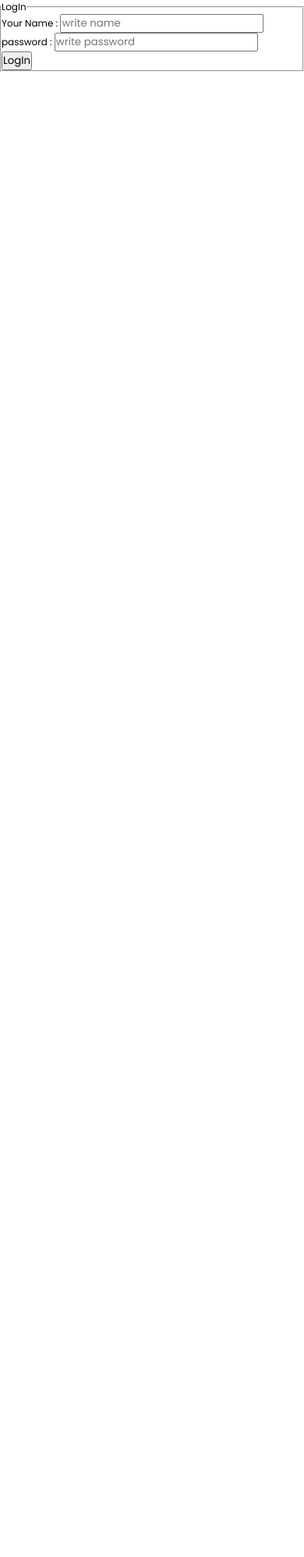
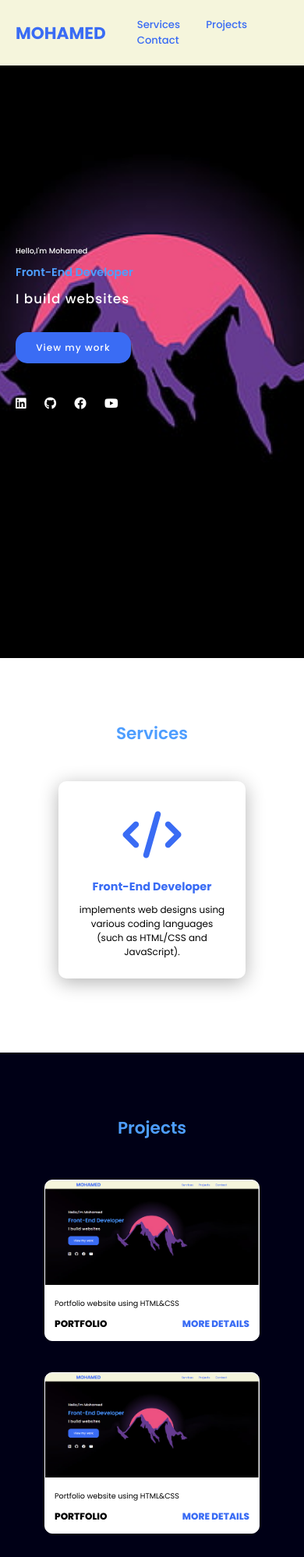
Before and after one commit to mohamedali-sc/mohamedalisc.github.io, a plain HTML site: page index.html in a window 390 px wide. Shown: the top 1997 px of the page at 78% size. Before the commit the page ends 844 px from the top, so only its background shows below. Drawn offline with Linux system fonts and the light colour scheme.

Commit message:
firstcoomit

```diff
--- a/index.html
+++ b/index.html
@@ -1,25 +1,126 @@
 <!DOCTYPE html>
-<html>
+<html lang="en">
 <head>
-    <meta charset="utf-8">
+    <meta charset="UTF-8">
+    <meta http-equiv="X-UA-Compatible" content="IE=edge">
     <meta name="viewport" content="width=device-width, initial-scale=1.0">
-    <title>front end</title>
+    <title>Mohamed Ali</title>
+    <link rel="stylesheet" href="https://cdnjs.cloudflare.com/ajax/libs/font-awesome/6.0.0/css/all.min.css">
     <link rel="stylesheet" href="style.css">
+
 </head>
 <body>
+    <header>
+        <a href="#" class="logo">Mohamed</a>
+        <nav class="navigation">
+            <a href="#services">Services</a>
+            <a href="#projects">Projects</a>
+            <a href="#Contact">Contact</a>
+        </nav>
+    </header>
+    <section class="main">
+        <div>
+            <h2>Hello,I'm Mohamed<br><span> Front-End Developer</span></h2>
+            <h3> I build websites</h3>
 
-    <fieldset class="login">
-        <legend>LogIn</legend>
-        <form>
+            <a href="#projects" class="main-button"> View my work</a>
+            <div class="icons">
+                <a href="https://www.linkedin.com/in/mohamed-ali-932278199"><i class="fa-brands fa-linkedin"></i></a>
+                <a href="https://github.com/mohamedali-sc"><i class="fa-brands fa-github"></i></a>
+                <a href="https://www.facebook.com/profile.php?id=100039612553737"><i class="fa-brands fa-facebook"></i></a>
+                <a href="https://www.youtube.com/channel/UCjWjqPSjrup-W7hP-h-Dh_A"><i class="fa-brands fa-youtube"></i></a>
 
-        <label for="Name" >Your Name :</label>
-        <input type="text" placeholder="write name"><br>
-        <label for="Name" >password : </label>
-        <input type="password" placeholder="write password"><br>
-        <input type="button" value="LogIn" />
+            </div>
 
-    </form>
-    </fieldset>
+        </div>
+    </section>
+
+        <section class="cards" id="services">
+            <h2 class="titel">Services</h2>
+            <div class="content">
+                <div class="card">
+                    <div class="icon">
+                        <i class="fa-solid fa-code"></i>
+                    </div>
+                    <div class="info">
+                        <h3>Front-End Developer</h3>
+                        <p> implements web designs using various coding languages (such as HTML/CSS and JavaScript).</p>
+                    </div>
+                </div>
+            </div>
+        </section>
+        <section class="projects" id="projects">
+            <h2 class="titel">Projects</h2>
+            <div class="content">
+                <div class="project-card">
+                    <div class="project-image">
+                        <img src="Capture.PNG"/>
+                    </div>
+                    <div class="project-info">
+                        <p class="category">Portfolio website using HTML&CSS</p>
+                        <strong class="project-titel">
+                            <span>Portfolio</span>
+                            <a href="#" class="more-details">More Details</a>
+                        </strong>
+
+                    </div>
+                </div>
+
+                <div class="project-card">
+                    <div class="project-image">
+                        <img src="Capture.PNG"/>
+                    </div>
+                    <div class="project-info">
+                        <p class="category">Portfolio website using HTML&CSS</p>
+                        <strong class="project-titel">
+                            <span>Portfolio</span>
+                            <a href="#" class="more-details">More Details</a>
+                        </strong>
+
+                    </div>
+                </div>
+
+
+            </div>
+
+        </section>
+        <section class="cards contact" id="Contact">
+            <h2 class="titel">Contact Me</h2>
+            <div class="content">
+                <div class="card">
+                    <div class="icon">
+                        <i class="fa-solid fa-mobile"></i>
+                    </div>
+                    <div class="info">
+                        <h3>Phone</h3>
+                        <p>+201003689424</p>
+                    </div>
+                </div>
+                <div class="card">
+                    <div class="icon">
+                        <i class="fa-solid fa-envelope"></i>
+                    </div>
+                    <div class="info">
+                        <h3>Email</h3>
+                        <p>mohamed01559008276@gmail.com</p>
+                    </div>
+                </div>
+            </div>
+
+
+
+        </section>
+        <footer class="footer">
+            <p class="footer-titel">Copyrights&copy;<span>Mohamed Ali</span> </p>
+            <div class="icons">
+                <a href="https://www.linkedin.com/in/mohamed-ali-932278199"><i class="fa-brands fa-linkedin"></i></a>
+                <a href="https://github.com/mohamedali-sc"><i class="fa-brands fa-github"></i></a>
+                <a href="https://www.facebook.com/profile.php?id=100039612553737"><i class="fa-brands fa-facebook"></i></a>
+                <a href="https://www.youtube.com/channel/UCjWjqPSjrup-W7hP-h-Dh_A"><i class="fa-brands fa-youtube"></i></a>
+
+            </div>
+
+        </footer>
 
 
 </body>
```
Also changed, not shown: Capture.PNG (added), background.jpg (added).
